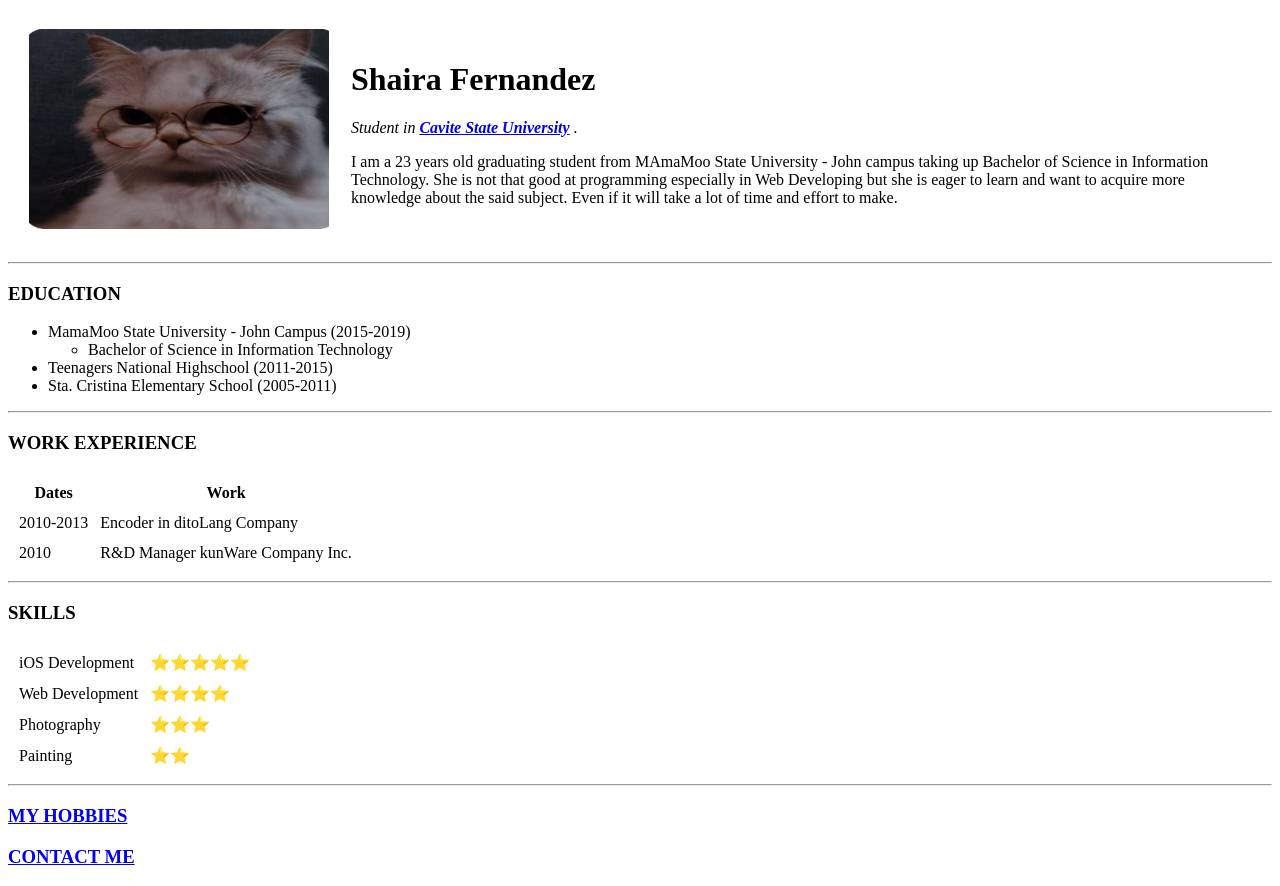
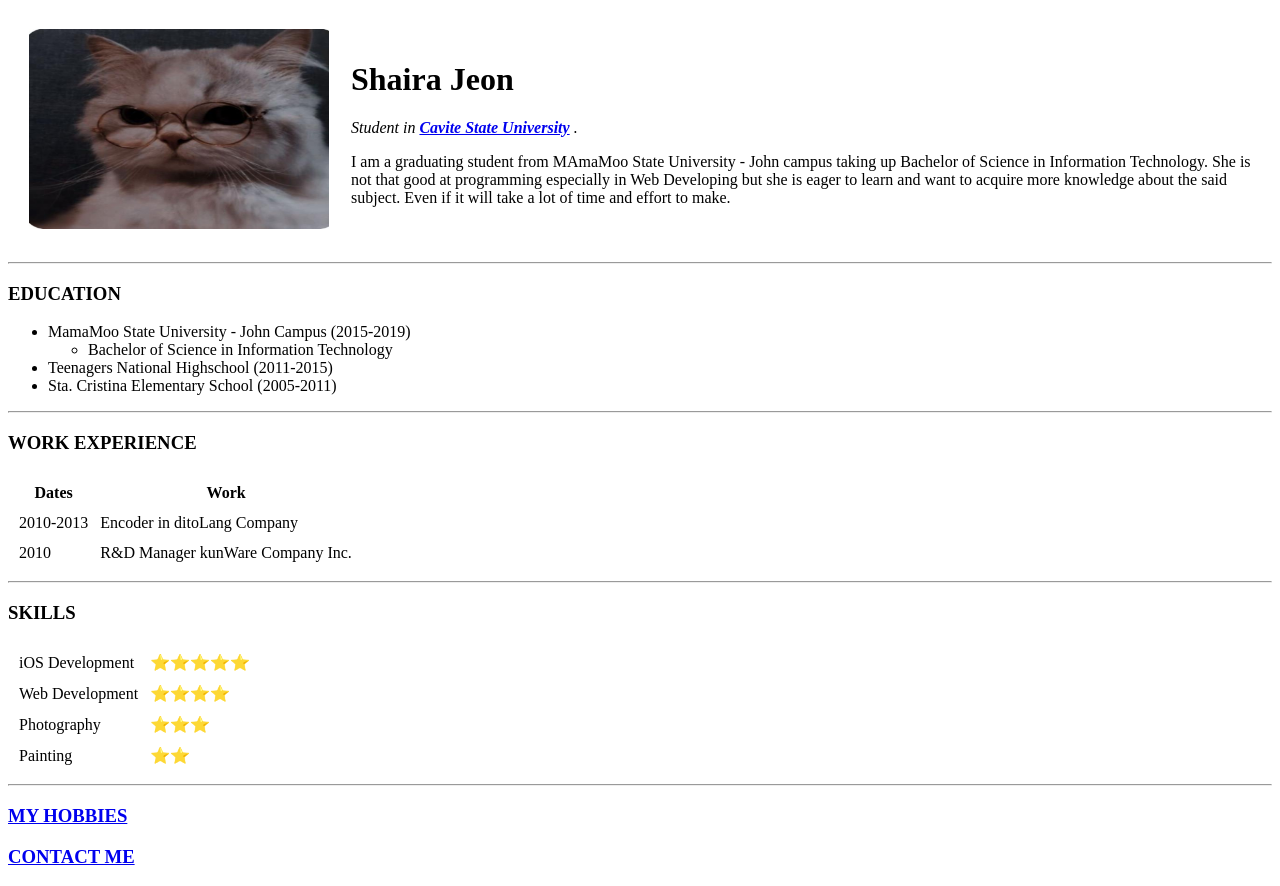
Before and after one commit to ShaShaShaii/won, a plain HTML site: page index.html in a window 1280 px wide. Drawn offline with Linux system fonts and the light colour scheme.

Commit message:
Update index.html

```diff
--- a/index.html
+++ b/index.html
@@ -17,12 +17,12 @@
           />
         </td>
         <td>
-          <h1>Shaira Fernandez</h1>
+          <h1>Shaira Jeon</h1>
           <p>
             <em
               >Student in
               <strong
-                ><a href="https://cvsu.edu.ph/silang-campus/"
+                ><a href="https://dramacool9.co/"
                   >Cavite State University</a
                 > </strong
               >.</em
@@ -30,7 +30,7 @@
           </p>
 
           <p>
-            I am a 23 years old graduating student from MAmaMoo State University
+            I am a graduating student from MAmaMoo State University
             - John campus taking up Bachelor of Science in Information
             Technology. She is not that good at programming especially in Web
             Developing but she is eager to learn and want to acquire more
```
